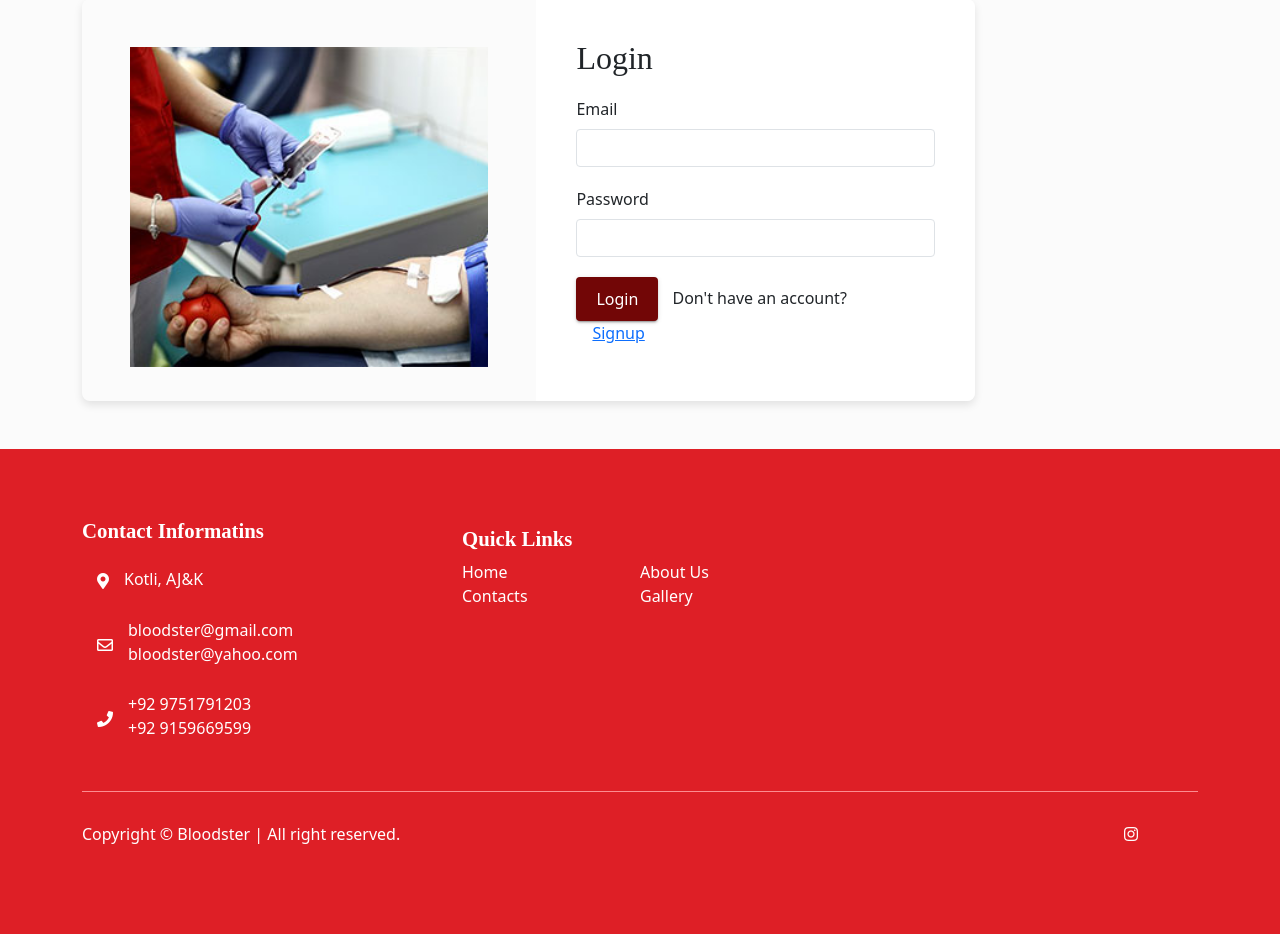
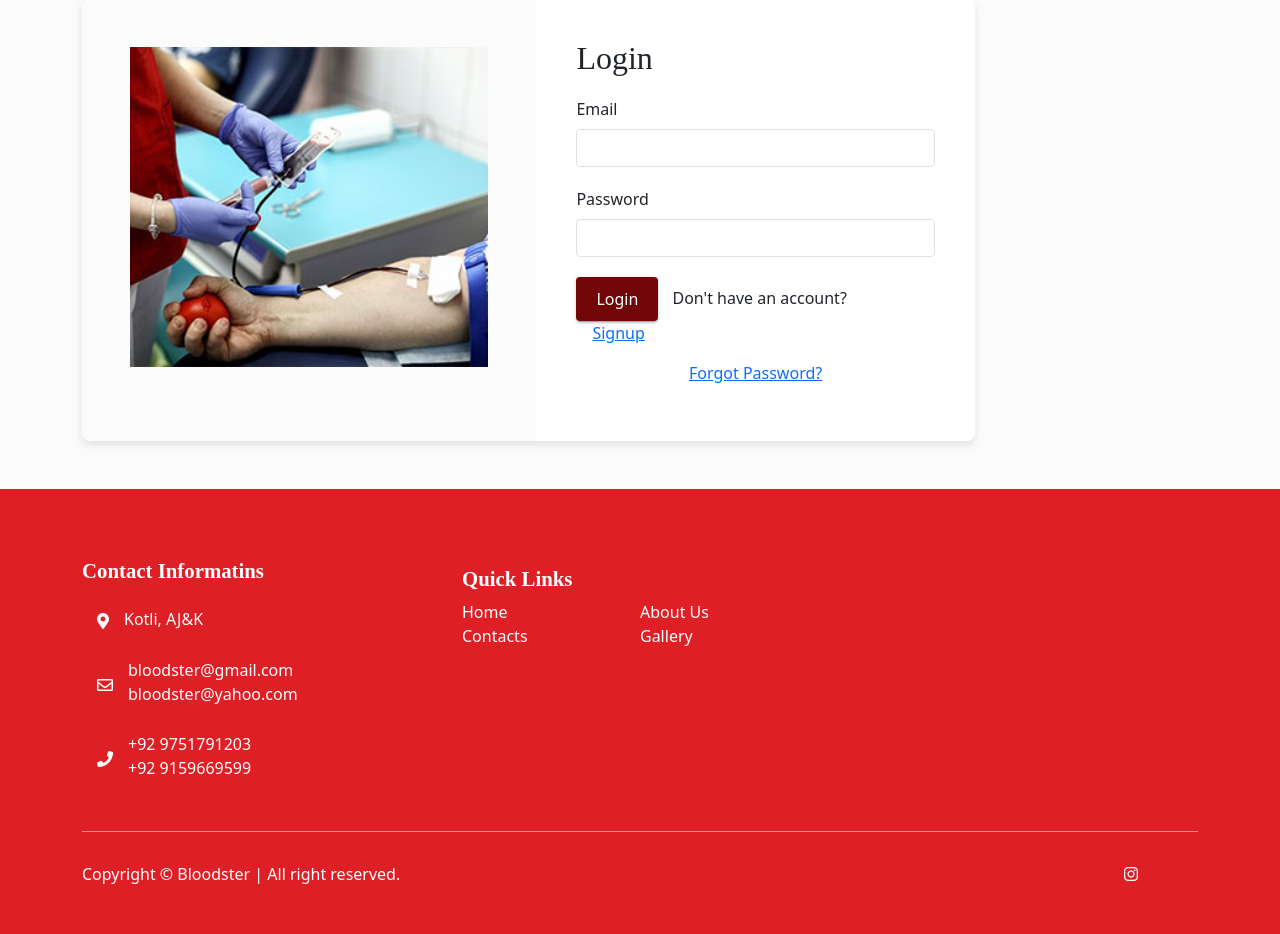
Before and after one commit to mifraheem/bloodster, a Django app: page /login/ in a window 1280 px wide. Shown: the part 197-1131 px from the top of the page. Before the commit the page ends 1041 px from the top, so only its background shows below. Run offline with Django 4.2, Linux system fonts and the light colour scheme; parts of the project's set-up code (start-up, migrations or seed data) failed here and were passed over; some libraries are stand-ins or nearby versions.

Commit message:
password_reset

```diff
--- a/bloodster/urls.py
+++ b/bloodster/urls.py
@@ -20,8 +20,8 @@ urlpatterns = [
     path('login/', user_controller.handle_login, name='login'),
     path('logout/', user_controller.handle_logout, name='logout'),
     path('update_profile/', user_controller.update_profile, name="update_profile"),
-    path('verify/<uuid:verification_uuid>/',
-         user_controller.verify_user, name='verify_user'),
+    path('verify/<uuid:verification_uuid>/',user_controller.verify_user, name='verify_user'),
+    path('reset_password/', user_controller.reset_password, name='reset_password'),
 
     # dashboard urls
     path('donor-dashboard/', dashboards.donor_dashboard, name='donor-dashboard'),
--- a/templates/web/login.html
+++ b/templates/web/login.html
@@ -92,6 +92,9 @@
                 </div>
                 <button type="submit" class="btn btn-custom">Login</button> <span style="margin-left: 10px;">Don't have an account? <a class="m-3" href="/register">Signup</a></span>
             </form>
+            <div class="text-center mt-3">
+                <a href="{% url 'reset_password' %}">Forgot Password?</a>
+            </div>
             <p id="login_error" class="text-danger text-center"></p>
         </div>
     </div>
--- a/website/controllers/user_controller.py
+++ b/website/controllers/user_controller.py
@@ -95,6 +95,23 @@ def handle_logout(request):
     messages.info(request, "You're Logged Out")
     return redirect('home')
 
+@csrf_exempt
+def reset_password(request):
+    if request.method == 'POST':
+        email = request.POST.get('email')
+        new_password = request.POST.get('new_password')
+
+        try:
+            user = User.objects.get(email=email)
+            user.password = make_password(new_password)
+            user.save()
+            messages.success(request, "Password reset successful! Please log in with your new password.")
+            return redirect('login')
+        except User.DoesNotExist:
+            messages.error(request, "Email not found. Please try again.")
+            return redirect('reset_password')
+
+    return render(request, 'web/reset_password.html')
 
 @login_required
 def update_profile(request):
```
Also changed, not shown: templates/web/reset_password.html (added, +25 -0 lines).
